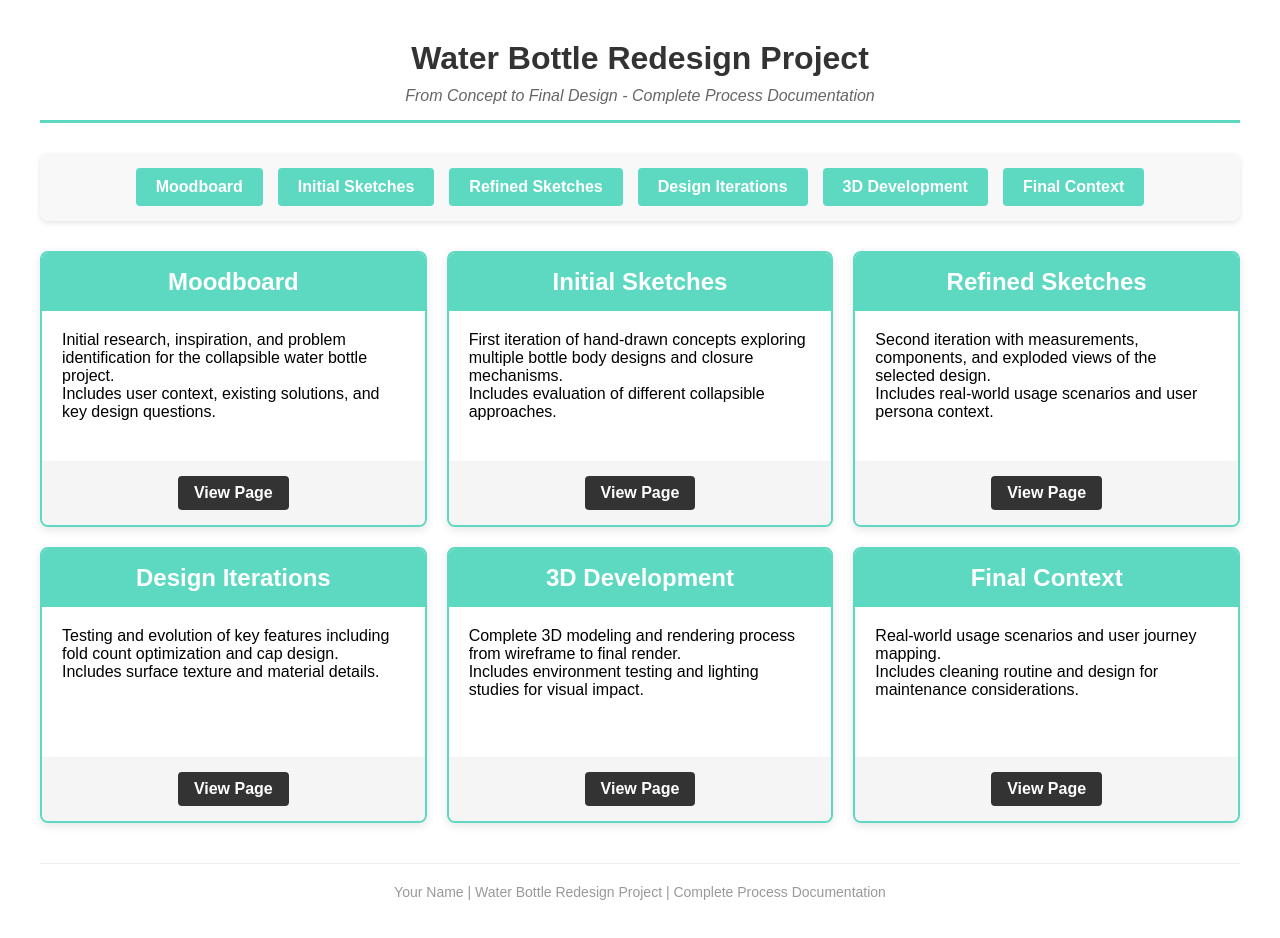
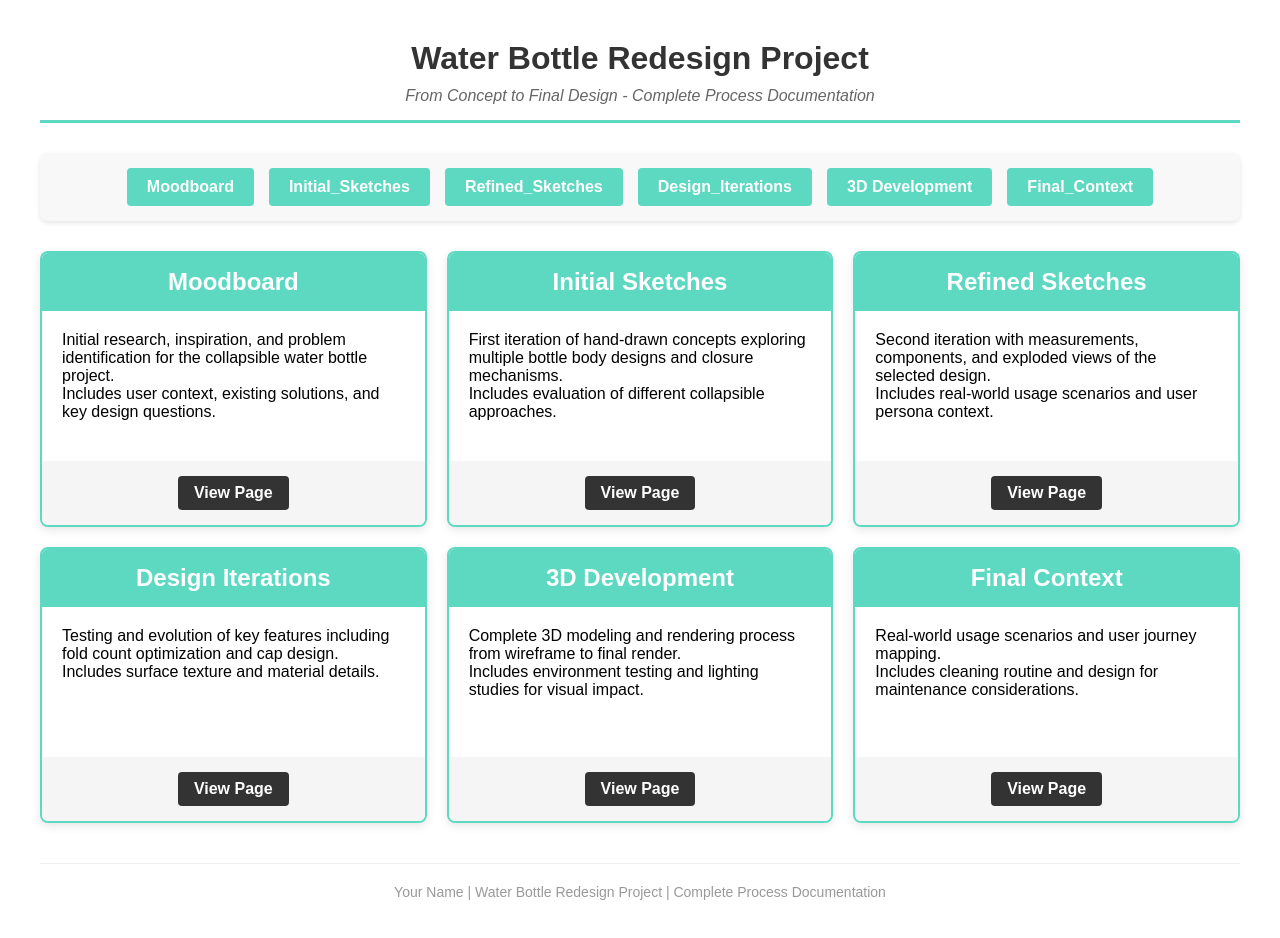
Before and after one commit to den-livy/assignment, a plain HTML site: page index.html in a window 1280 px wide. Drawn offline with Linux system fonts and the light colour scheme.

Commit message:
Update index.html

```diff
--- a/index.html
+++ b/index.html
@@ -172,11 +172,11 @@
         <div class="nav-container">
             <ul class="nav-menu">
                 <li><a href="MOODBOARD.html">Moodboard</a></li>
-                <li><a href="SKETCH PAGE.html">Initial Sketches</a></li>
-                <li><a href="REFINED SKETCHES.html">Refined Sketches</a></li>
-                <li><a href="Design Iteration.html">Design Iterations</a></li>
+                <li><a href="SKETCH PAGE.html">Initial_Sketches</a></li>
+                <li><a href="REFINED SKETCHES.html">Refined_Sketches</a></li>
+                <li><a href="Design Iteration.html">Design_Iterations</a></li>
                 <li><a href="3d development.html">3D Development</a></li>
-                <li><a href="Final_context.html">Final Context</a></li>
+                <li><a href="Final_context.html">Final_Context</a></li>
             </ul>
         </div>
 
```
